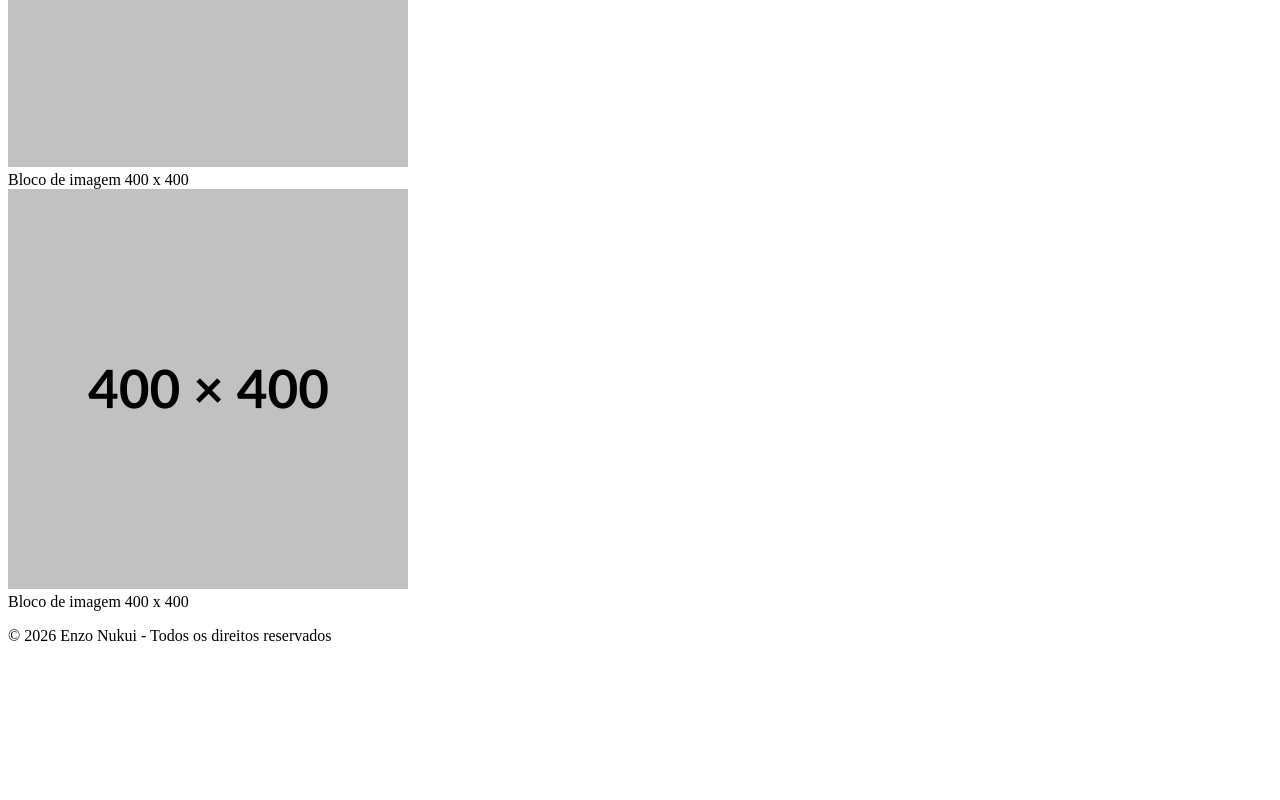
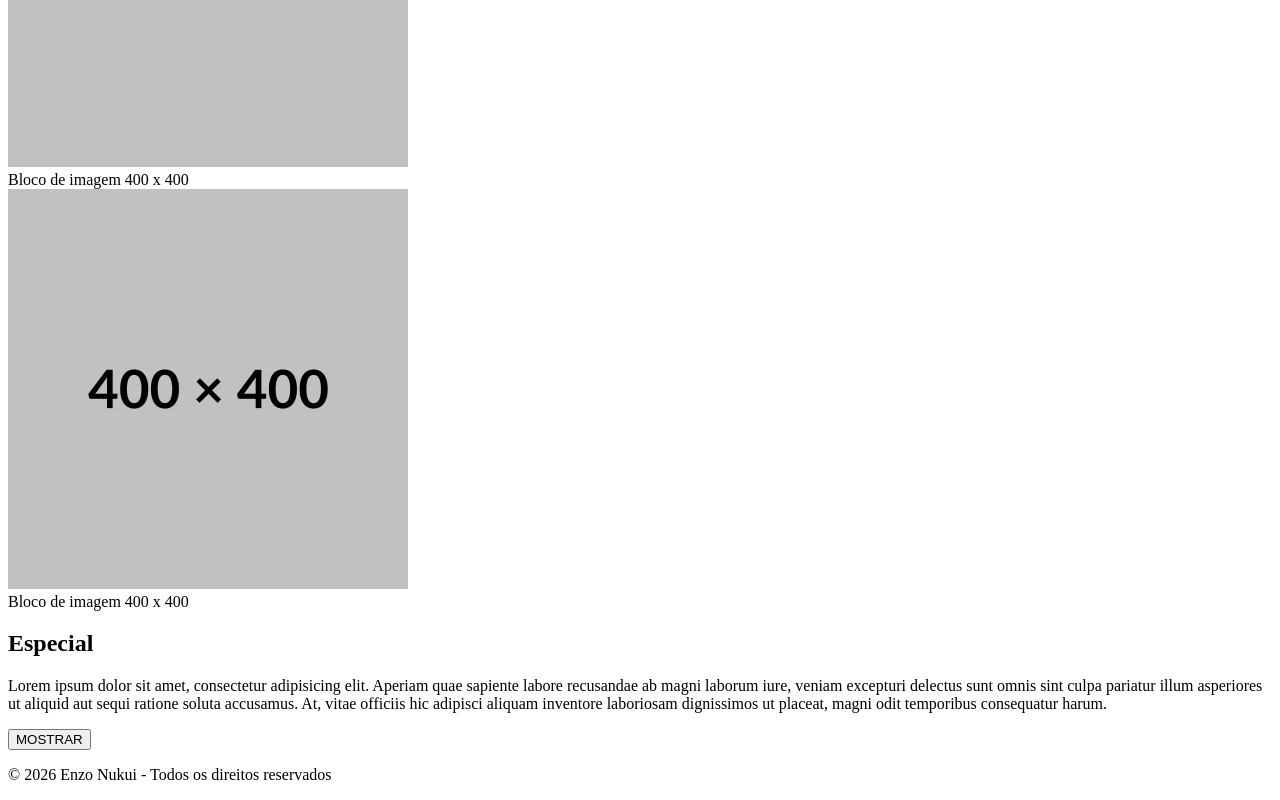
Before and after one commit to 1TDSPH-26/front-2sem-aula-10, a React (Vite) app in the folder my-app/: page / in a window 1280 px wide. Shown: the part 977-1777 px from the top of the page. Before the commit the page ends 1638 px from the top, so only its background shows below. Built offline with nearby package versions, Linux system fonts and the light colour scheme.

Commit message:
feat: adiciona botão de mostrar seção

```diff
--- a/my-app/src/compenents/Conteudo/Conteudo.tsx
+++ b/my-app/src/compenents/Conteudo/Conteudo.tsx
@@ -1,8 +1,17 @@
+import { useState } from "react"
 import imgQuadrada from "../../img/quadrado.png"
 
-export default function Conteudo(){
+export default function Conteudo() {
 
-    return(
+        const[mostraSecao, setMostraSecao] = useState(false);
+
+      const alternaSecao = () =>{
+
+        setMostraSecao(!mostraSecao);
+        console.log(mostraSecao);
+      }
+
+    return (
         <main>
             <section>
                 <h2>Conteudo basico</h2>
@@ -11,8 +20,8 @@ export default function Conteudo(){
             <section>
                 <h2>Exemplo de imagens</h2>
                {/*Esta imagem tem referencia externa*/}
-            </section>
-            <img src="https://placehold.co/400x400/c1c1c1/000000/png" alt="Exemplo de imagem" />
+
+               <img src="https://placehold.co/400x400/c1c1c1/000000/png" alt="Exemplo de imagem" />
             <figcaption>Bloco de imagem 400 x 400 </figcaption>
 
             {/*Esta imagem tem referencia interna*/}
@@ -24,7 +33,16 @@ export default function Conteudo(){
 
             <img src="/img/quadrado.png" alt="Exemplo de imagem" />
             <figcaption>Bloco de imagem 400 x 400 </figcaption>
+            </section>
+
+            <section>
+                <h2>Especial</h2>
+                <p>Lorem ipsum dolor sit amet, consectetur adipisicing elit. Aperiam quae sapiente labore recusandae ab magni laborum iure, veniam excepturi delectus sunt omnis sint culpa pariatur illum asperiores ut aliquid aut sequi ratione soluta accusamus. At, vitae officiis hic adipisci aliquam inventore laboriosam dignissimos ut placeat, magni odit temporibus consequatur harum.</p>
+            </section>
+            <button onClick={alternaSecao}>{mostraSecao ? "ESCONDER" : "MOSTRAR"}</button>
+
         </main>
     )
 
+
 }
```
